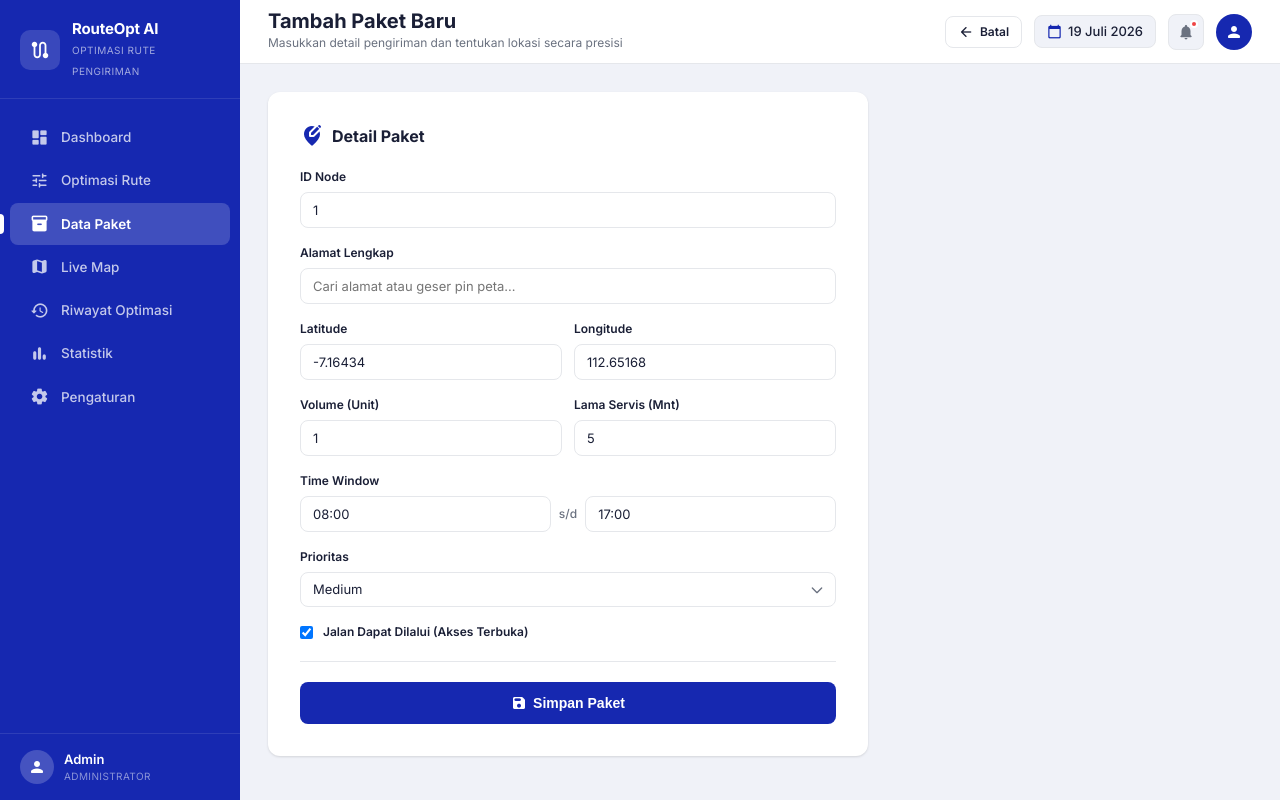
After one commit to cavryn/RouteOptimation_ML, a Django app: page /tambah-paket/ in a window 1280 px wide. The commit adds this page. Run offline with Django 5.2, Linux system fonts and the light colour scheme; data that the repository does not hold is empty.

Commit message:
input paket

```diff
--- a/routing/forms.py
+++ b/routing/forms.py
@@ -12,13 +12,14 @@ class DeliveryPointForm(forms.ModelForm):
 
     class Meta:
         model = DeliveryPoint
-        fields = ['node_id', 'latitude', 'longitude', 'demand',
+        fields = ['node_id', 'latitude', 'longitude', 'address', 'demand',
                   'time_window_open', 'time_window_close', 'service_time',
                   'priority', 'road_status']
         widgets = {
             'node_id': forms.NumberInput(attrs={}),
-            'latitude': forms.NumberInput(attrs={'step': '0.000001'}),
-            'longitude': forms.NumberInput(attrs={'step': '0.000001'}),
+            'latitude': forms.NumberInput(attrs={'step': '0.000001', 'id': 'lat-input'}),
+            'longitude': forms.NumberInput(attrs={'step': '0.000001', 'id': 'lon-input'}),
+            'address': forms.TextInput(attrs={'placeholder': 'Cari alamat atau geser pin peta...', 'id': 'address-input'}),
             'demand': forms.NumberInput(attrs={}),
             'time_window_open': forms.TextInput(attrs={'placeholder': 'HH:MM'}),
             'time_window_close': forms.TextInput(attrs={'placeholder': 'HH:MM'}),
--- a/routing/models.py
+++ b/routing/models.py
@@ -13,6 +13,7 @@ class DeliveryPoint(models.Model):
     node_id = models.IntegerField()
     latitude = models.FloatField()
     longitude = models.FloatField()
+    address = models.CharField(max_length=255, blank=True, null=True, help_text="Alamat lengkap")
     demand = models.IntegerField(default=1)
     time_window_open = models.CharField(max_length=10, default='08:00')
     time_window_close = models.CharField(max_length=10, default='17:00')
--- /dev/null
+++ b/routing/templates/routing/tambah_paket.html
@@ -0,0 +1,116 @@
+{% extends 'routing/base.html' %}
+
+{% block title %}Tambah Paket — RouteOpt AI{% endblock %}
+{% block nav_data_paket %}active{% endblock %}
+{% block page_title %}Tambah Paket Baru{% endblock %}
+{% block page_subtitle %}Masukkan detail pengiriman dan tentukan lokasi secara presisi{% endblock %}
+
+{% block topbar_extra %}
+<a href="{% url 'data_paket' %}" class="btn btn-secondary btn-sm">
+    <span class="material-icons-round">arrow_back</span>
+    Batal
+</a>
+{% endblock %}
+
+{% block extra_styles %}
+<link rel="stylesheet" href="https://unpkg.com/leaflet@1.9.4/dist/leaflet.css" />
+<link rel="stylesheet" href="https://unpkg.com/leaflet-control-geocoder/dist/Control.Geocoder.css" />
+
+<style>
+.add-layout {
+    display: flex;
+    justify-content: center;
+    padding-top: 20px;
+}
+
+.form-panel {
+    background: var(--white);
+    border-radius: var(--radius);
+    box-shadow: var(--shadow);
+    padding: 32px;
+    width: 100%;
+    max-width: 600px;
+}
+
+.search-hint {
+    display: none;
+}
+</style>
+{% endblock %}
+
+{% block content %}
+
+<div class="add-layout">
+
+    <!-- FORM PANEL -->
+    <div class="form-panel">
+        <h3 style="font-size:16px; font-weight:700; color:var(--text-primary); margin-bottom:20px; display:flex; align-items:center; gap:8px;">
+            <span class="material-icons-round" style="color:var(--accent);">edit_location_alt</span>
+            Detail Paket
+        </h3>
+
+        <form method="POST" action="{% url 'tambah_paket' %}">
+            {% csrf_token %}
+
+            <div class="form-group">
+                <label class="form-label">ID Node</label>
+                {{ form.node_id }}
+            </div>
+
+            <div class="form-group">
+                <label class="form-label">Alamat Lengkap</label>
+                {{ form.address }}
+            </div>
+
+            <div style="display:grid; grid-template-columns:1fr 1fr; gap:12px;">
+                <div class="form-group">
+                    <label class="form-label">Latitude</label>
+                    {{ form.latitude }}
+                </div>
+                <div class="form-group">
+                    <label class="form-label">Longitude</label>
+                    {{ form.longitude }}
+                </div>
+            </div>
+
+            <div style="display:grid; grid-template-columns:1fr 1fr; gap:12px;">
+                <div class="form-group">
+                    <label class="form-label">Volume (Unit)</label>
+                    {{ form.demand }}
+                </div>
+                <div class="form-group">
+                    <label class="form-label">Lama Servis (Mnt)</label>
+                    {{ form.service_time }}
+                </div>
+            </div>
+
+            <div class="form-group">
+                <label class="form-label">Time Window</label>
+                <div style="display:flex; align-items:center; gap:8px;">
+                    {{ form.time_window_open }}
+                    <span style="font-size:12px; color:var(--text-secondary); font-weight:500;">s/d</span>
+                    {{ form.time_window_close }}
+                </div>
+            </div>
+
+            <div class="form-group">
+                <label class="form-label">Prioritas</label>
+                {{ form.priority }}
+            </div>
+
+            <div class="form-group" style="display:flex; align-items:center; gap:10px;">
+                {{ form.road_status }}
+                <label class="form-label" style="margin:0; cursor:pointer;" for="id_road_status">Jalan Dapat Dilalui (Akses Terbuka)</label>
+            </div>
+
+            <hr style="border:0; border-top:1px solid var(--border); margin:20px 0;">
+
+            <button type="submit" class="btn btn-primary btn-full btn-lg">
+                <span class="material-icons-round">save</span>
+                Simpan Paket
+            </button>
+        </form>
+    </div>
+</div>
+
+{% endblock %}
--- a/routing/urls.py
+++ b/routing/urls.py
@@ -10,6 +10,7 @@ urlpatterns = [
     path('', views.dashboard, name='dashboard'),
     path('optimasi-rute/', views.optimasi_rute, name='optimasi_rute'),
     path('data-paket/', views.data_paket, name='data_paket'),
+    path('tambah-paket/', views.tambah_paket, name='tambah_paket'),
     path('live-map/', views.live_map, name='live_map'),
     path('statistik/', views.statistik, name='statistik'),
     path('pengaturan/', views.pengaturan, name='pengaturan'),
--- a/routing/views.py
+++ b/routing/views.py
@@ -8,7 +8,7 @@ from django.shortcuts import render, redirect
 from django.contrib import messages
 from django.http import JsonResponse
 from .models import OptimizationRun, ComparisonResult, DeliveryPoint
-from .forms import DepotForm, ACOParametersForm, GenerateSampleDataForm
+from .forms import DepotForm, ACOParametersForm, GenerateSampleDataForm, DeliveryPointForm
 from .ai_core.aco_optimizer import ACOOptimizer
 from .ai_core.baseline_nn import NearestNeighborBaseline
 from .ai_core.osrm_client import OSRMClient
@@ -429,6 +429,37 @@ def data_paket(request):
     return render(request, 'routing/data_paket.html', context)
 
 
+def tambah_paket(request):
+    """View untuk menambahkan paket pengiriman secara manual"""
+    if request.method == 'POST':
+        form = DeliveryPointForm(request.POST)
+        if form.is_valid():
+            # If node_id already exists, calculate a safe one, or just save
+            # The form should handle unique constraints if any.
+            form.save()
+            messages.success(request, 'Data paket berhasil ditambahkan!')
+            return redirect('data_paket')
+        else:
+            messages.error(request, 'Gagal menambahkan paket. Periksa kembali data Anda.')
+    else:
+        # Default node ID is count + 1
+        next_id = DeliveryPoint.objects.count() + 1
+        # Default starting map location (Gresik)
+        form = DeliveryPointForm(initial={
+            'node_id': next_id,
+            'latitude': -7.164340,
+            'longitude': 112.651680,
+            'demand': 1,
+            'time_window_open': '08:00',
+            'time_window_close': '17:00',
+            'service_time': 5,
+            'priority': 2,
+            'road_status': True,
+        })
+
+    return render(request, 'routing/tambah_paket.html', {'form': form})
+
+
 def live_map(request):
     """Live Map — stub page"""
     return render(request, 'routing/live_map.html')
```
Also changed, not shown: routing/templates/routing/data_paket.html (+16 -5 lines), routing/migrations/0003_deliverypoint_address.py (added).
